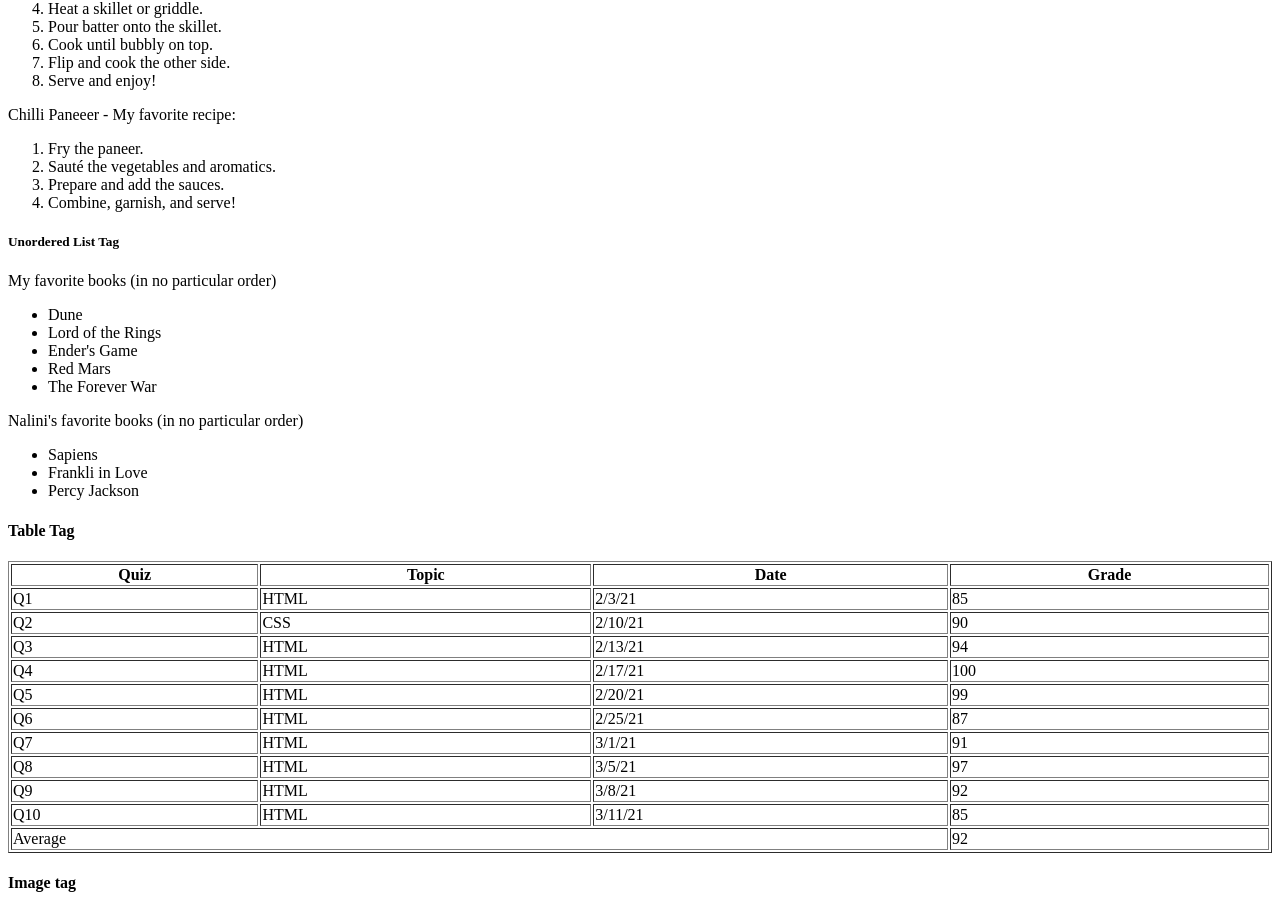
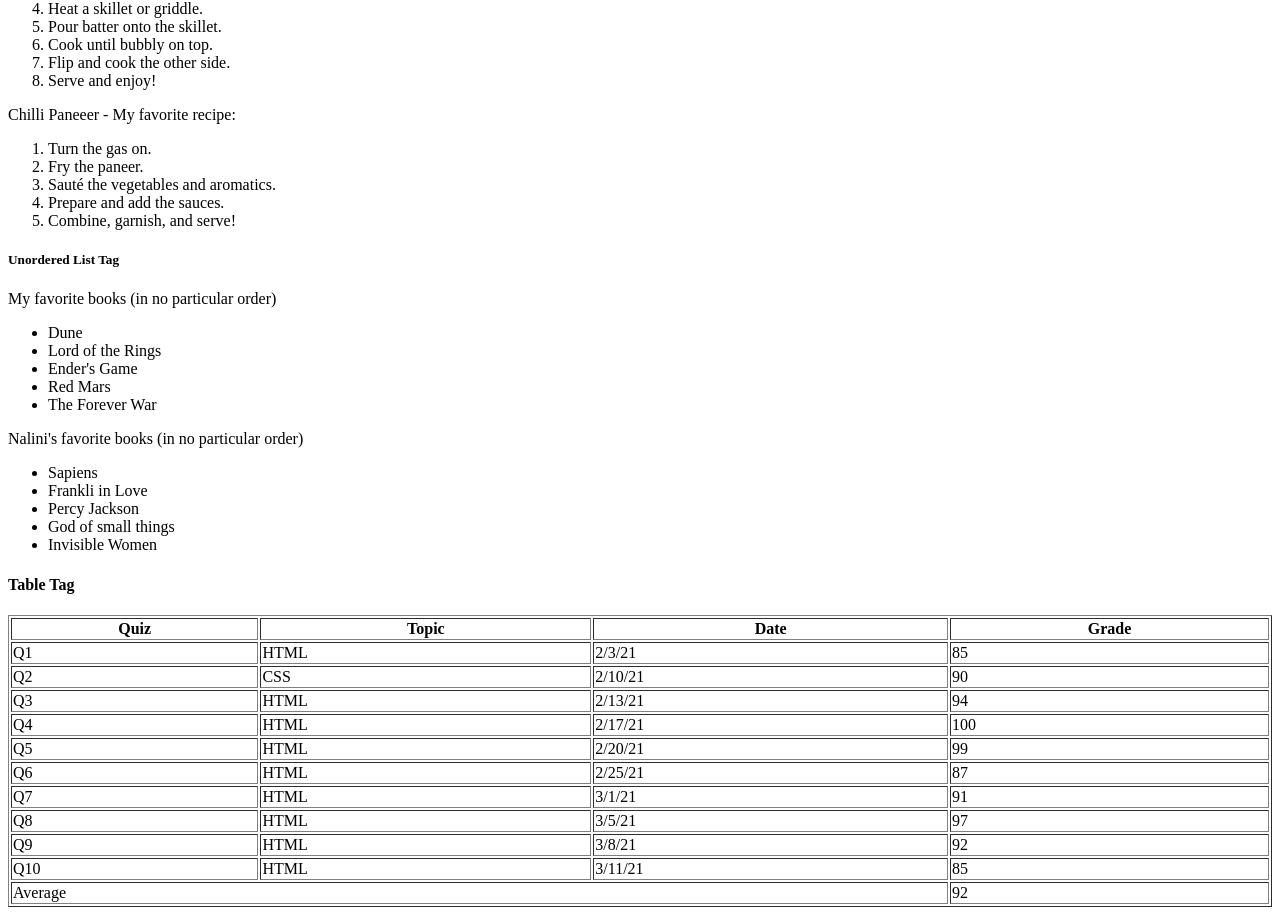
Before and after one commit to snalini1/kambaz-react-web-app, a React (Vite) app: page /#/Labs/Lab1 in a window 1280 px wide. Shown: the part 865-1778 px from the top of the page. Built offline with nearby package versions, Linux system fonts and the light colour scheme.

Commit message:
Update index.tsx

```diff
--- a/src/Labs/Lab1/index.tsx
+++ b/src/Labs/Lab1/index.tsx
@@ -41,6 +41,7 @@ tag to tell browsers to render the gaps.
         </ol>
         Chilli Paneeer - My favorite recipe:
         <ol id="wd-chilli-paneer">
+            <li>Turn the gas on.</li>
             <li>Fry the paneer.</li>
             <li>Sauté the vegetables and aromatics.</li>
             <li>Prepare and add the sauces.</li>
@@ -60,6 +61,8 @@ tag to tell browsers to render the gaps.
             <li>Sapiens</li>
             <li>Frankli in Love</li>
             <li>Percy Jackson</li>
+          <li>God of small things</li>
+          <li>Invisible Women</li>
         </ul>
       </div>
       <div id="wd-tables">
```
